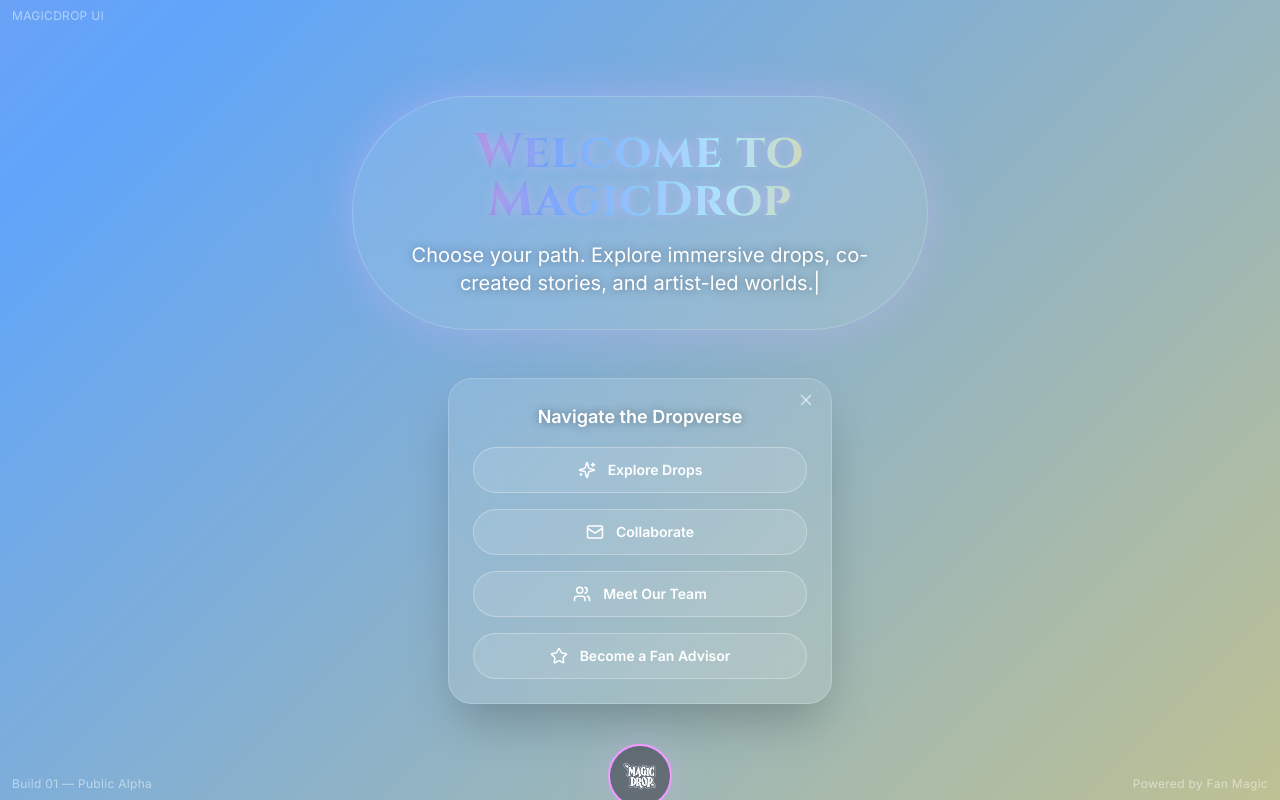
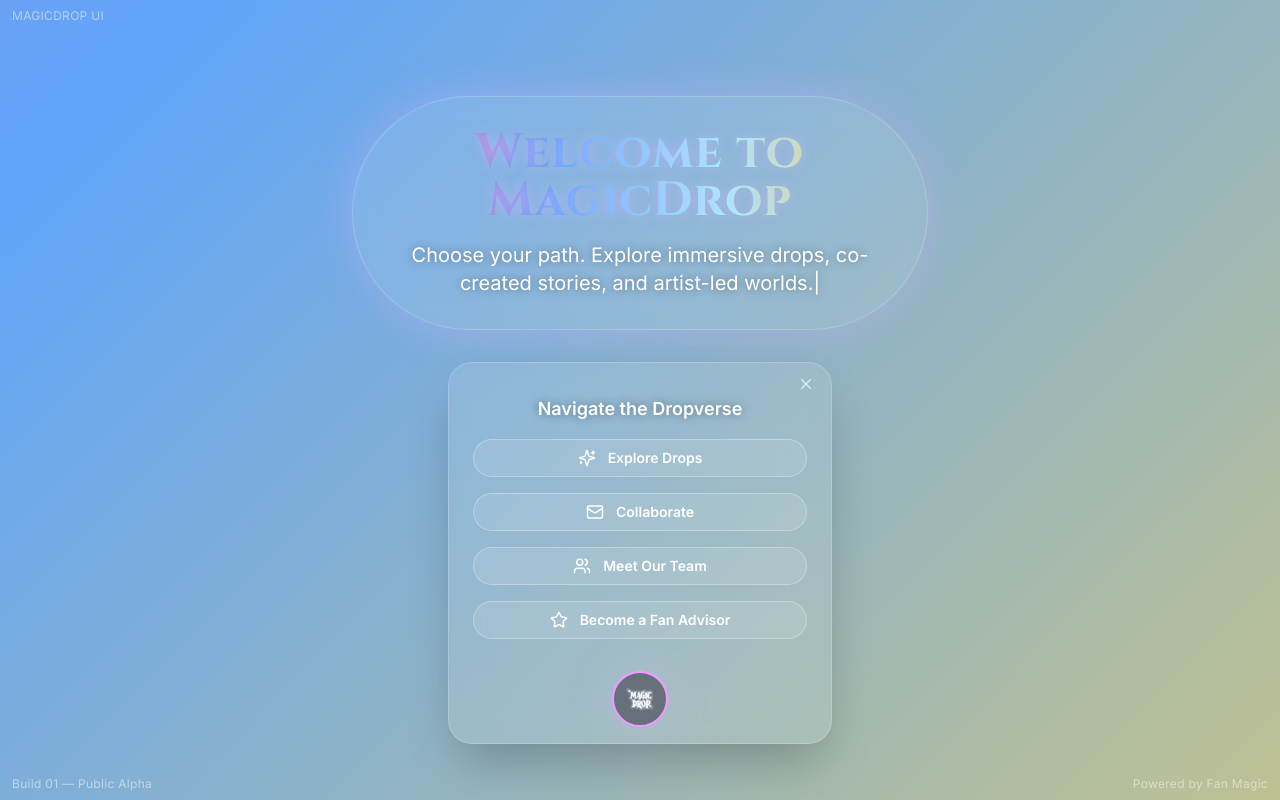
Before and after one commit to lovetoni222/magicdrop, a Next.js app: page /enter in a window 1280 px wide. Built offline with nearby package versions, Linux system fonts and the light colour scheme.

Commit message:
Fix nav menu height and reposition logo button inside nav

```diff
--- a/app/enter/page.tsx
+++ b/app/enter/page.tsx
@@ -1,5 +1,4 @@
 "use client";
-
 import { useEffect, useRef, useState } from "react";
 import { motion, AnimatePresence } from "framer-motion";
 import { Sparkles, Mail, Users, Star, X } from "lucide-react";
@@ -46,7 +45,7 @@
       <audio ref={ambientAudioRef} src="/ambient.mp3" preload="none" loop />
       <audio ref={clickAudioRef} src="/ui-hover.mp3" preload="none" />
 
-      {/* Background */}
+      {/* Background Gradient */}
       <div className="absolute inset-0 z-0 animated-prism" />
 
       {/* HUD */}
@@ -67,7 +66,7 @@
         </div>
       </div>
 
-      {/* Nav Menu */}
+      {/* Nav + Logo Toggle (Grouped) */}
       <AnimatePresence>
         {menuOpen && (
           <motion.div
@@ -75,12 +74,17 @@
             animate={{ y: 0, opacity: 1 }}
             exit={{ y: 40, opacity: 0 }}
             transition={{ duration: 0.4 }}
-            className="relative z-30 mt-12 px-6 py-6 bg-white/10 backdrop-blur-xl border border-white/20 rounded-3xl w-[90%] max-w-sm mx-auto shadow-2xl flex flex-col items-center gap-4"
+            className="relative z-30 mt-8 px-6 py-4 bg-white/10 backdrop-blur-xl border border-white/20 rounded-3xl w-[90%] max-w-sm mx-auto shadow-2xl flex flex-col items-center gap-4"
           >
-            <button onClick={() => setMenuOpen(false)} className="absolute top-3 right-4 text-white/60 hover:text-white">
+            <button
+              onClick={() => setMenuOpen(false)}
+              className="absolute top-3 right-4 text-white/60 hover:text-white"
+            >
               <X size={18} />
             </button>
-            <h2 className="text-lg font-bold text-shadow-strong">Navigate the Dropverse</h2>
+
+            <h2 className="text-lg font-bold text-shadow-strong mt-4">Navigate the Dropverse</h2>
+
             {[
               { label: "Explore Drops", link: "/drops", icon: <Sparkles size={18} /> },
               { label: "Collaborate", link: "/collaborate", icon: <Mail size={18} /> },
@@ -90,16 +94,13 @@
               <button
                 key={item.link}
                 onClick={() => navigateTo(item.link)}
-                className="w-full flex items-center gap-3 justify-center px-5 py-3 rounded-full border border-white/30 bg-white/10 text-white hover:bg-purple-600 hover:border-purple-600 transition-all text-sm font-semibold"
+                className="w-full flex items-center gap-3 justify-center px-5 py-2 rounded-full border border-white/30 bg-white/10 text-white hover:bg-purple-600 hover:border-purple-600 transition-all text-sm font-semibold"
               >
                 {item.icon} {item.label}
               </button>
             ))}
-          </motion.div>
-        )}
-      </AnimatePresence>
 
-      {/* Logo Button – Now below the nav menu */}
+            {/* Logo Toggle (inside nav now) */}
             <motion.img
               onClick={() => {
                 handleClickSound();
@@ -107,9 +108,12 @@
               }}
               src="/logo.png"
               alt="MagicDrop Nav"
-        className="relative z-40 mt-10 h-16 w-16 rounded-full border-2 border-purple-400 bg-black/40 p-2 mx-auto cursor-pointer hover:scale-110 transition-transform duration-300 shimmer"
+              className="mt-4 h-14 w-14 rounded-full border-2 border-purple-400 bg-black/40 p-2 cursor-pointer hover:scale-110 transition-transform duration-300 shimmer"
               whileTap={{ scale: 0.95 }}
             />
+          </motion.div>
+        )}
+      </AnimatePresence>
 
       {/* Global styles */}
       <style jsx global>{`
@@ -136,8 +140,12 @@
         }
 
         @keyframes rainbowPulse {
-          0%, 100% { text-shadow: 0 0 10px rgba(213, 179, 255, 0.5); }
-          50% { text-shadow: 0 0 20px rgba(213, 179, 255, 0.9); }
+          0%, 100% {
+            text-shadow: 0 0 10px rgba(213, 179, 255, 0.5);
+          }
+          50% {
+            text-shadow: 0 0 20px rgba(213, 179, 255, 0.9);
+          }
         }
 
         .blinking-cursor {
```
Lines whose indentation alone changed are shown as unchanged.
